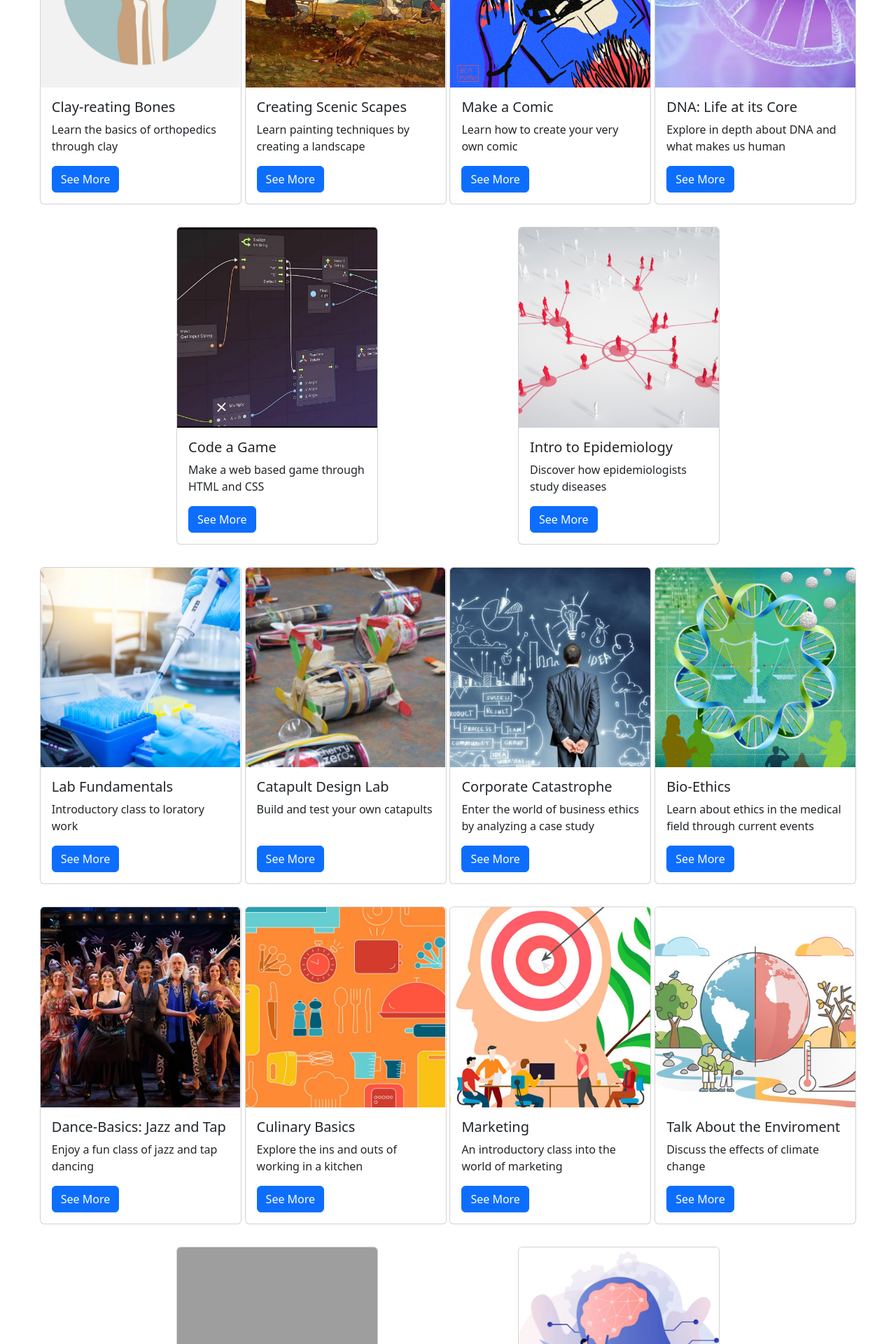
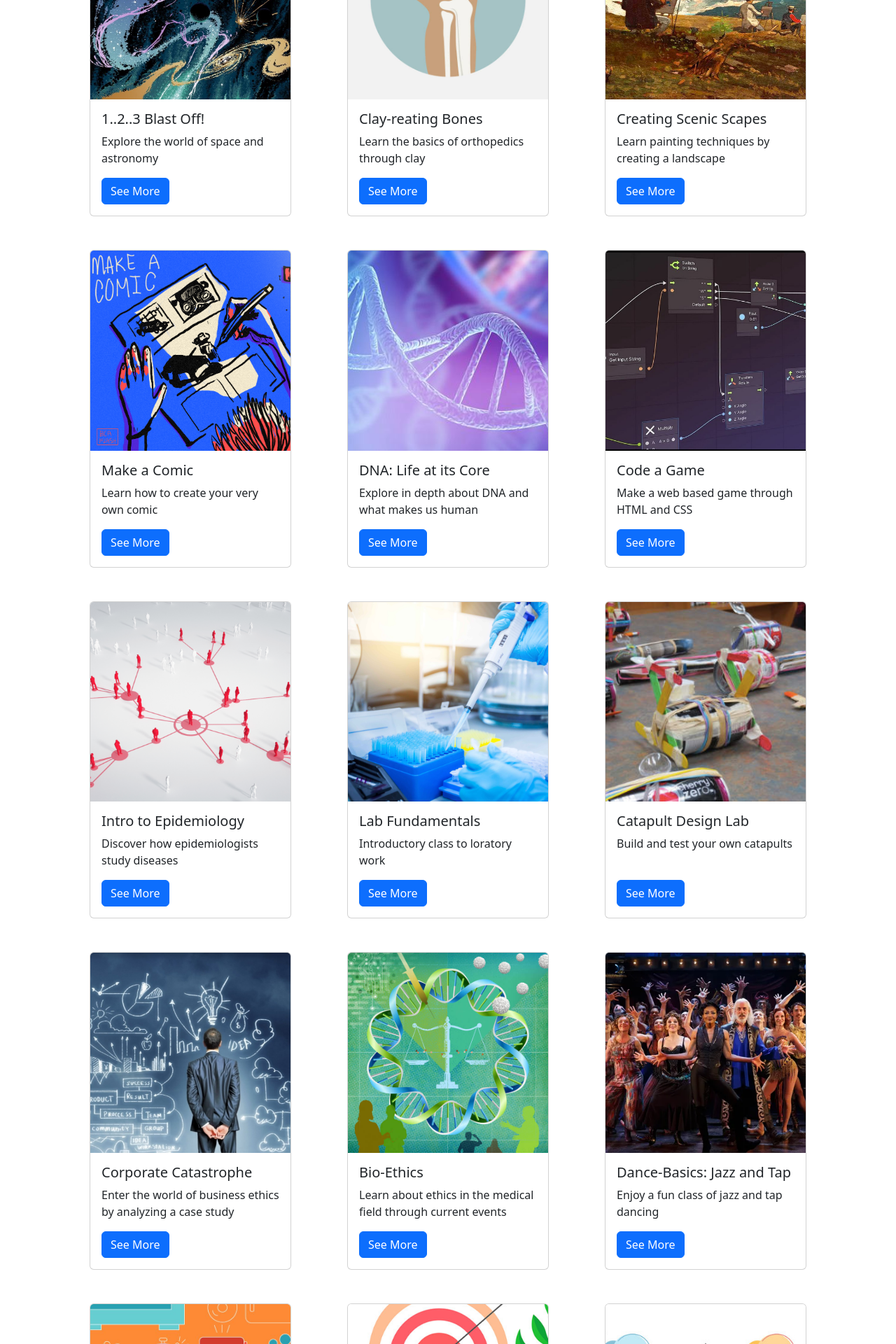
Before and after one commit to Lermanator/bca-flash, a React (Create React App) app: page /classes in a window 1280 px wide. Shown: the part 820-2740 px from the top of the page at 70% size. Built offline with nearby package versions, Linux system fonts and the light colour scheme; grey boxes are pictures that could not be loaded.

Commit message:
fixed classes page and footer

```diff
--- a/src/pages/Classes/ClassCard/ClassCard.css
+++ b/src/pages/Classes/ClassCard/ClassCard.css
@@ -6,8 +6,8 @@
 
 .cardImg {
     object-fit: cover;
-    width: 17.85rem;
-    height: 17.85rem;
+    width: 17.87rem;
+    height: 17.87rem;
 }
 
 .card-text {
--- a/src/pages/Classes/Classes.css
+++ b/src/pages/Classes/Classes.css
@@ -13,7 +13,11 @@
 }
 
 .cardRow {
+    display:flex;
     justify-content: space-evenly;
+    flex-direction: row;
+    flex-wrap: wrap;
+    gap: 1rem;
 }
 
 .firstInRow {
@@ -25,7 +29,7 @@
 }
 
 
-@media only screen and (max-width: 1280px) {
+@media only screen and (max-width: 1530px) {
     footer {
         height: 4vh !important;
     }
--- a/src/pages/Classes/Classes.js
+++ b/src/pages/Classes/Classes.js
@@ -25,7 +25,7 @@ function Classes() {
                 }}
               />
             </Row>
-            <Row className = "cardRow">
+            <div className = "cardRow">
                 <ClassCard name="Rainbow in a bottle"
                 img="RainbowInABottle"
                 text="Introduction into chemistry with a fun hands-on experiment"
@@ -38,7 +38,7 @@ function Classes() {
                 />
                 <ClassCard name="Using CAD to Build"
                 img="cad"
-                text="Design and assemble a rocket through the CAD platform Onshape"
+                text="Design and assemble a rocket through a CAD platform"
                 desc="Our topic is focused on introducing the basics of CAD (Computer-Aided Design), an absolute essential for anyone interested in engineering or other STEM-related fields. Students will be able to use computers to sketch, model, and assemble parts of a rocket on popular CAD platform Onshape, and participate in other fun activities and challenges! By the end of the lesson, we hope to have fostered students' interests in both creative design and technology, and have taught them all the skills they need to bring their own ideas to life."
                 />
                 <ClassCard name="1..2..3 Blast Off!"
@@ -50,16 +50,6 @@ function Classes() {
                 img="orthopedics"
                 text="Learn the basics of orthopedics through clay"
                 desc="Rainbow in a Bottle will teach students about density and its importance in our daily lives. In addition to this, students will perform a hands-on experiment to witness density in action first-hand that they'll then be able to take home."
-                class="lastInRow"
-                />
-
-            </Row>
-            <Row className = "cardRow">
-                <ClassCard name="Clay-reating Bones"
-                img="orthopedics"
-                text="Learn the basics of orthopedics through clay"
-                desc="Rainbow in a Bottle will teach students about density and its importance in our daily lives. In addition to this, students will perform a hands-on experiment to witness density in action first-hand that they'll then be able to take home."
-                class="firstInRow"
                 />
                 <ClassCard name="Creating Scenic Scapes"
                 img="historypainting"
@@ -86,9 +76,6 @@ function Classes() {
                 text="Discover how epidemiologists study diseases"
                 desc="Would you like to learn how epidemiologists study diseases? How do epidemiologists find out what disease is plaguing a group of people? Learn more about epidemiologists in the Epidemiology class!"
                 />
-
-            </Row>
-            <Row className = "cardRow">
                 <ClassCard name="Lab Fundamentals"
                 img="loratory"
                 text="Introductory class to loratory work"
@@ -113,16 +100,6 @@ function Classes() {
                 img="tapdance"
                 text="Enjoy a fun class of jazz and tap dancing"
                 desc="We will be doing a fun and upbeat warmup for jazz and are welcoming all levels. Followed by a musical theater-jazz combination. Afterward, we will take a short break and begin tap with a warm-up as well. Then we will do some across the floor tap steps, and finish with a fun tap combo. "
-                class="lastInRow"
-                />
-
-            </Row>
-            <Row className = "cardRow">
-                <ClassCard name="Dance-Basics: Jazz and Tap"
-                img="tapdance"
-                text="Enjoy a fun class of jazz and tap dancing"
-                desc="We will be doing a fun and upbeat warmup for jazz and are welcoming all levels. Followed by a musical theater-jazz combination. Afterward, we will take a short break and begin tap with a warm-up as well. Then we will do some across the floor tap steps, and finish with a fun tap combo. "
-                class="firstInRow"
                 />
                 <ClassCard name="Culinary Basics"
                 img="kitchen"
@@ -150,8 +127,6 @@ function Classes() {
                 desc="Machine learning is becoming more and more prominent in every industry. This course will teach students about the different types of machine learning and their usage. At the end of the lesson, students will build their own machine learning model. We are super excited to introduce young minds to the endless possibilities and applications of this rapidly-expanding field and hope they continue to study it afterwards."
                 />
 
-            </Row>
-            <Row className = "cardRow">
                 <ClassCard name="Theatre Basics"
                 img="improv"
                 text="Enjoy a class of fun improv games"
@@ -172,7 +147,7 @@ function Classes() {
                 text="Understanding our role in the enviroment"
                 desc="In our BCA Flash Class, students will have the chance to learn about the environment more in depth and do exciting activities that help deepen students' understanding of the environment and the role we can play within it."
                 />
-            </Row>
+            </div>
 
 
         </Container>
--- a/src/pages/Footer/Footer.css
+++ b/src/pages/Footer/Footer.css
@@ -1,14 +1,17 @@
 footer {
     display: block;
-    background-color:  #8B0000;
+    width: 100%;
     height: 7.5vh;
-    width: 100%;
 }
 
-.footerElement {
+.footerContainer {
+    display: flex;
+    flex-direction: column;
+    justify-content: center;
+    align-items: center;
+    background-color:  #8B0000;
     color: white;
-    font-size: 1.2rem;
-    text-align: center;
+    height: 100%;
 }
 
 @media only screen and (max-width: 1001px) {
--- a/src/pages/Footer/Footer.js
+++ b/src/pages/Footer/Footer.js
@@ -6,16 +6,8 @@ function Footer() {
     <div className="Footer">
         <footer>
           <Container fluid className="footerContainer">
-            <Row>
-              <div className="footerElement">
-                BCA Flash 2023 Ⓒ
-              </div>
-            </Row>
-            <Row>
-            <div className="footerElement">
-              Register <a href="https://tinyurl.com/registerbcaflash">Here</a>
-            </div>
-            </Row>
+            <div>Ⓒ BCA Flash 2023</div>
+            <div>Register <a href="https://tinyurl.com/registerbcaflash">Here</a></div>
           </Container>
         </footer>
     </div>
```
